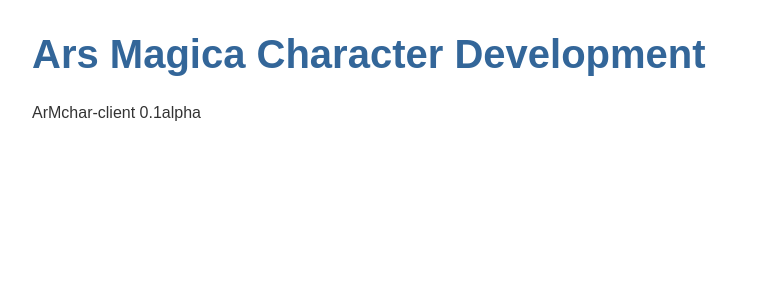
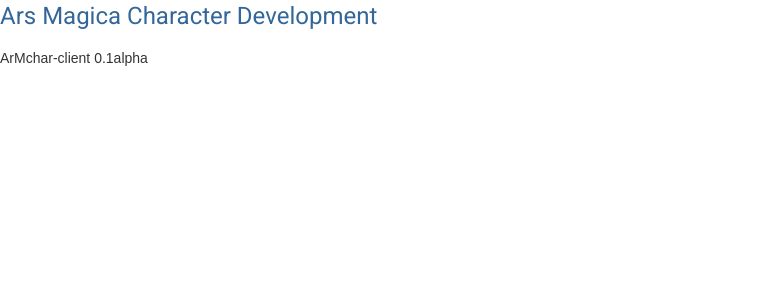
Before and after one commit to hgeorgsch/armchar-client, an Angular app: page / in a window 1280 px wide. Shown: the top 300 px of the page, without its empty margins (0-768 px from the left). Built offline with nearby package versions, Linux system fonts and the light colour scheme.

Commit message:
Added angular material

```diff
--- a/angular.json
+++ b/angular.json
@@ -24,6 +24,7 @@
               "src/assets"
             ],
             "styles": [
+              "./node_modules/@angular/material/prebuilt-themes/indigo-pink.css",
               "src/styles.css"
             ],
             "scripts": []
@@ -88,6 +89,7 @@
               "src/assets"
             ],
             "styles": [
+              "./node_modules/@angular/material/prebuilt-themes/indigo-pink.css",
               "src/styles.css"
             ],
             "scripts": []
@@ -119,6 +121,7 @@
           }
         }
       }
-    }},
+    }
+  },
   "defaultProject": "armchar-client"
 }
--- a/package.json
+++ b/package.json
@@ -12,10 +12,12 @@
   "private": true,
   "dependencies": {
     "@angular/animations": "~10.2.0",
+    "@angular/cdk": "^10.2.7",
     "@angular/common": "~10.2.0",
     "@angular/compiler": "~10.2.0",
     "@angular/core": "~10.2.0",
     "@angular/forms": "~10.2.0",
+    "@angular/material": "^10.2.7",
     "@angular/platform-browser": "~10.2.0",
     "@angular/platform-browser-dynamic": "~10.2.0",
     "@angular/router": "~10.2.0",
--- a/src/app/app.module.ts
+++ b/src/app/app.module.ts
@@ -14,6 +14,7 @@
 import { AbilityComponent } from './charsheet/ability.component';
 import { CharacteristicsComponent } from './charsheet/characteristics.component';
 import { CharacteristicComponent } from './charsheet/characteristic.component';
+import { BrowserAnimationsModule } from '@angular/platform-browser/animations';
 
 @NgModule({
   declarations: [
@@ -35,6 +36,7 @@
     {path: 'charsheet', component: CharsheetComponent},
     // {path: 'heroes-list', component: HeroesListComponent},
   ]),
+    BrowserAnimationsModule,
   ],
 
   providers: [],
--- a/src/index.html
+++ b/src/index.html
@@ -6,8 +6,10 @@
   <base href="/">
   <meta name="viewport" content="width=device-width, initial-scale=1">
   <link rel="icon" type="image/x-icon" href="favicon.ico">
+  <link href="https://fonts.googleapis.com/css?family=Roboto:300,400,500&display=swap" rel="stylesheet">
+  <link href="https://fonts.googleapis.com/icon?family=Material+Icons" rel="stylesheet">
 </head>
-<body>
+<body class="mat-typography">
   <app-root></app-root>
 </body>
 </html>
--- a/src/styles.css
+++ b/src/styles.css
@@ -22,3 +22,7 @@
 * {
   font-family: Arial, Helvetica, sans-serif;
 }
+
+
+html, body { height: 100%; }
+body { margin: 0; font-family: Roboto, "Helvetica Neue", sans-serif; }
```
